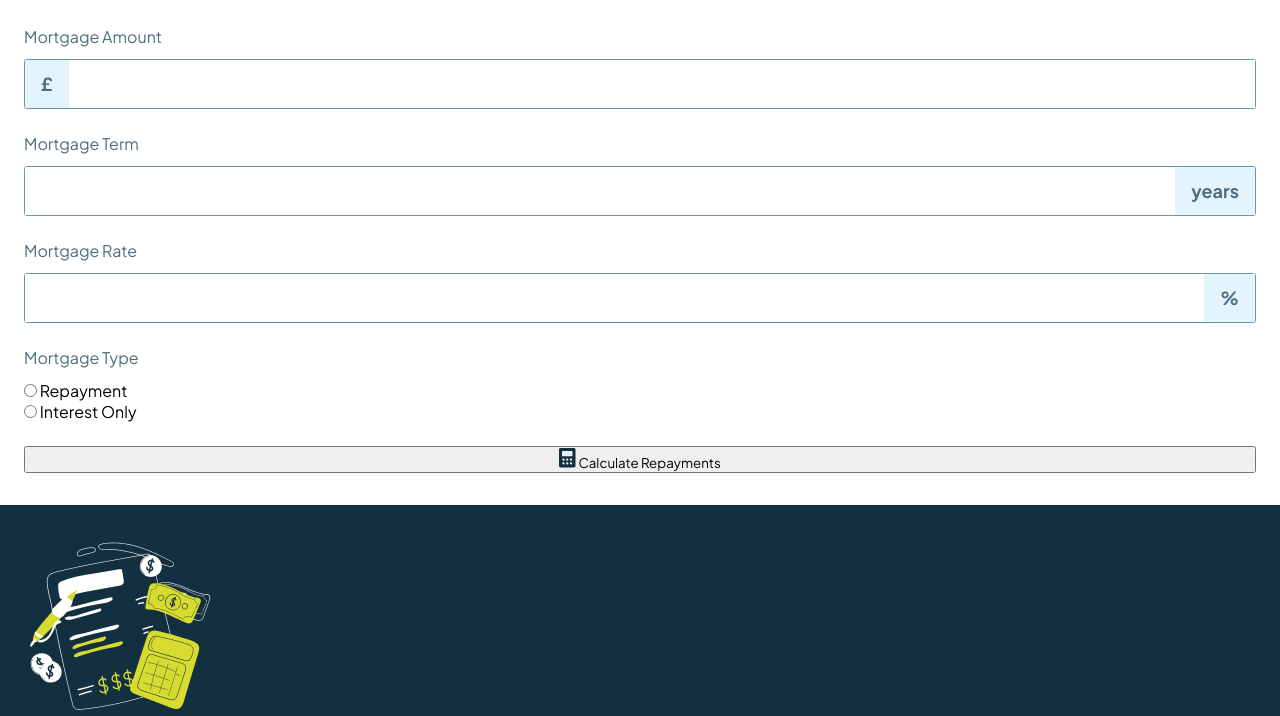
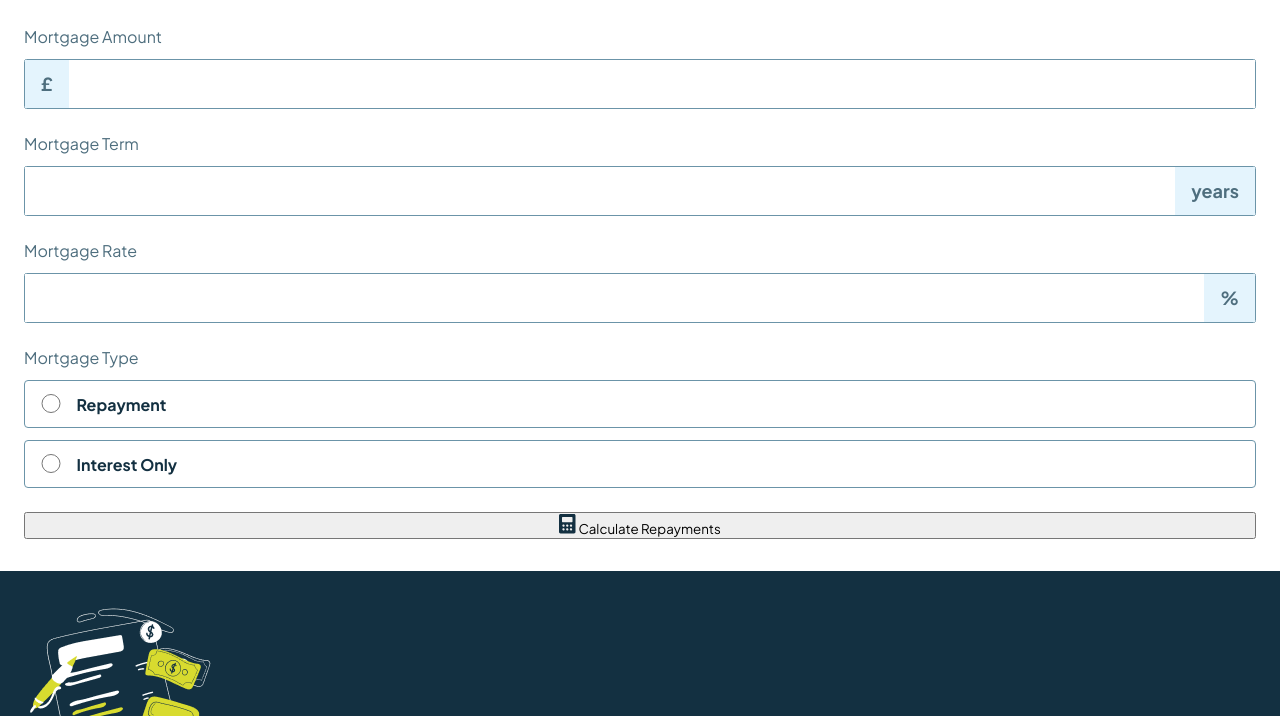
Before and after one commit to athenaa-02/mortgage-repayment-calculator, a website built with Vite: page index.html in a window 1280 px wide. Shown: the part 84-800 px from the top of the page. Built offline with nearby package versions, Linux system fonts and the light colour scheme.

Commit message:
work on input type radio

```diff
--- a/index.html
+++ b/index.html
@@ -42,14 +42,19 @@
 
             <div class="morgage_type">
               <span id="morgage_type_text">Mortgage Type</span>
-              <div class="first_type">
-                <input type="radio" id="repayment" name="type" />
-                <label for="repayment">Repayment</label>
+              <div class="types">
+
+                <label for="repayment">
+                  <input type="radio" id="repayment" name="type" />
+
+                  Repayment</label>
               </div>
 
-              <div class="second_type">
-                <input type="radio" id="interest" name="type" />
-                <label for="interest">Interest Only</label>
+              <div class="types">
+
+                <label for="interest" id="interest_label">
+                  <input type="radio" id="interest" name="type" />
+                  Interest Only</label>
               </div>
             </div>
 
--- a/src/input.scss
+++ b/src/input.scss
@@ -111,6 +111,42 @@ main {
           margin-bottom: 12px;
           display: inline-block;
         }
+
+        //radio inputs
+        .morgage_type {
+          .types {
+            display: flex;
+          }
+          label {
+            width: 100%;
+            display: flex;
+            padding: 12.5px 16px;
+            border: 1px solid $spanBox;
+            border-radius: 4px;
+            font-weight: bold;
+            color: $darkBlue;
+
+            &:hover {
+              border: 1px solid $green;
+            }
+          }
+          #interest_label {
+            margin-top: 12px;
+          }
+          input[name="type"] {
+            margin-right: 16px;
+            width: 19.5px;
+            height: 19.5px;
+          }
+          input[name="type"]:checked {
+            appearance: none;
+            width: 19.5px;
+            height: 19.5px;
+            border: 1px solid $green;
+            border-radius: 50%;
+            background-color: $green;
+          }
+        }
       }
     }
     .output {
```
Also changed, not shown: src/input.css, 1 other file.
